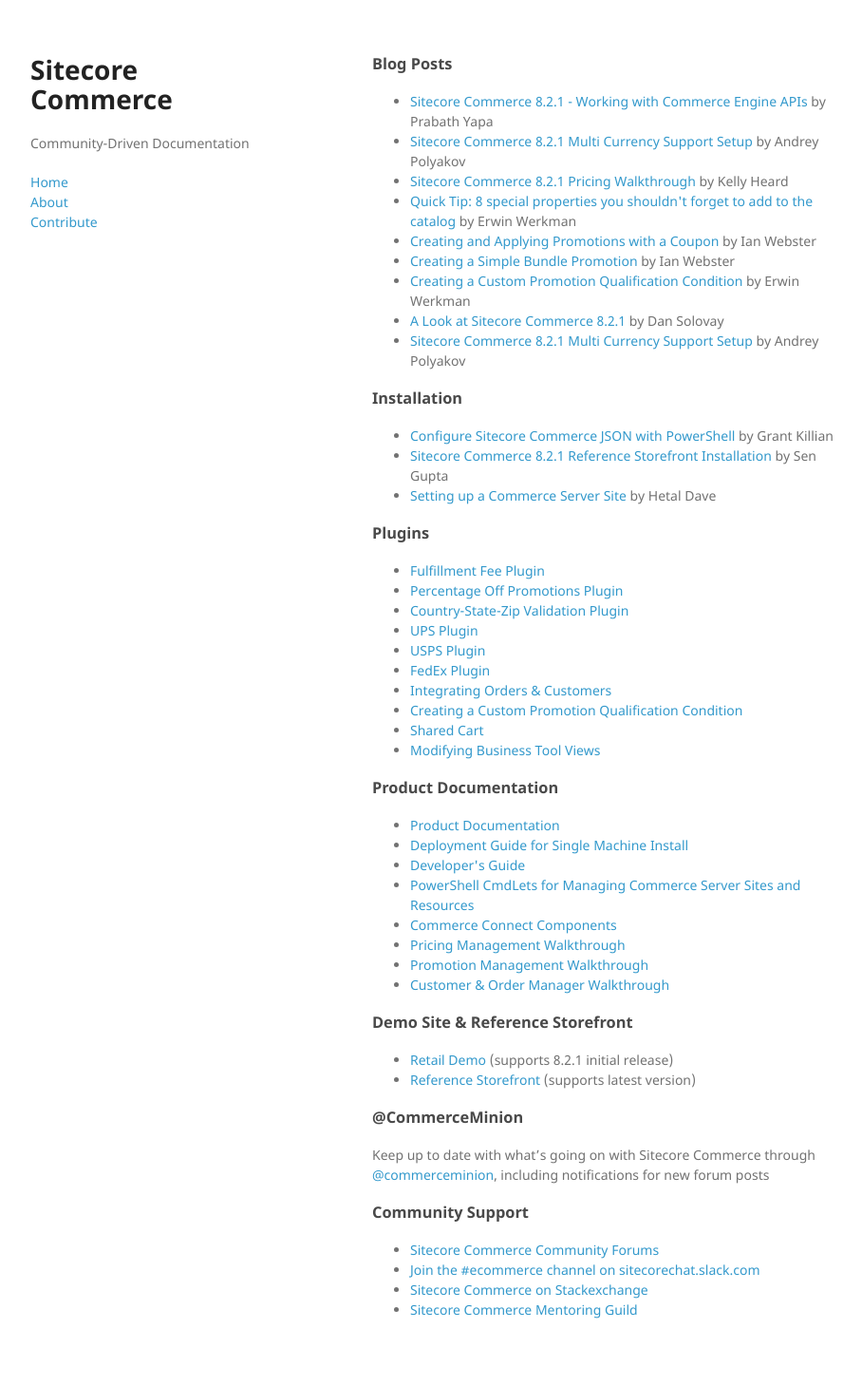
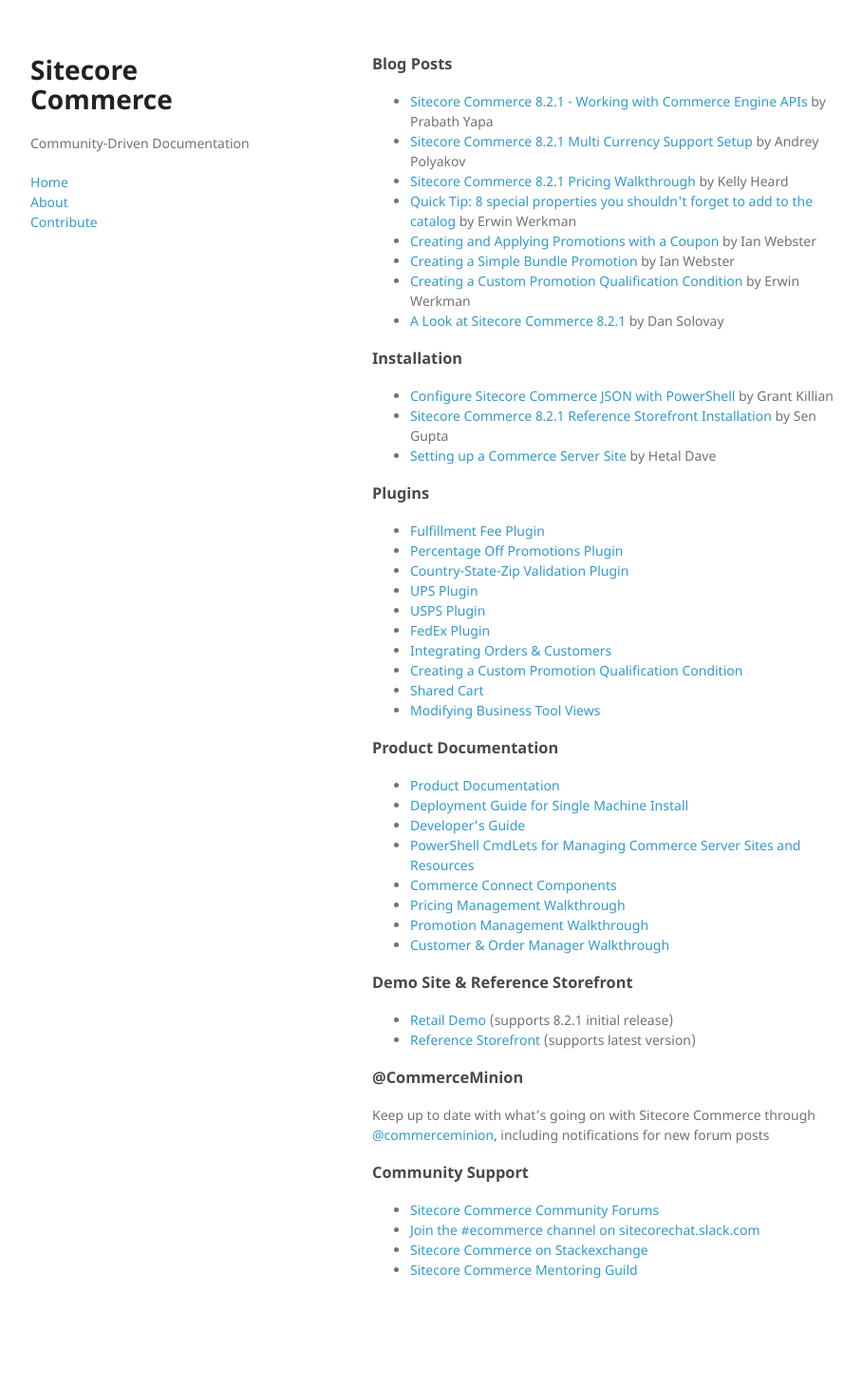
Before and after one commit to CommerceMinion/commerce-community-docs, a Jekyll site: the page built from index.md, in a window 1280 px wide. Shown: the whole page at 95% size, without its empty margins (178-1086 px from the left). Built offline with Jekyll 4.4.1, drawn with Linux system fonts in a browser that asks for light colours; after the commit the page ends 1417 px from its top, so only the background shows below that.

Commit message:
Duplicate link from pull request

```diff
--- a/_data/blogs.yml
+++ b/_data/blogs.yml
@@ -45,9 +45,3 @@
   author: Dan Solovay
   submitted-by: Kelly Heard
   submitted-on: 04-7-2017
-
-- title: Sitecore Commerce 8.2.1 Multi Currency Support Setup
-  link: http://www.brimit.com/blog/sitecore-commerce-8-multicurrency-support
-  author: Andrey Polyakov
-  submitted-by: Andrey Polyakov
-  submitted-on: 08-17-2017
```
